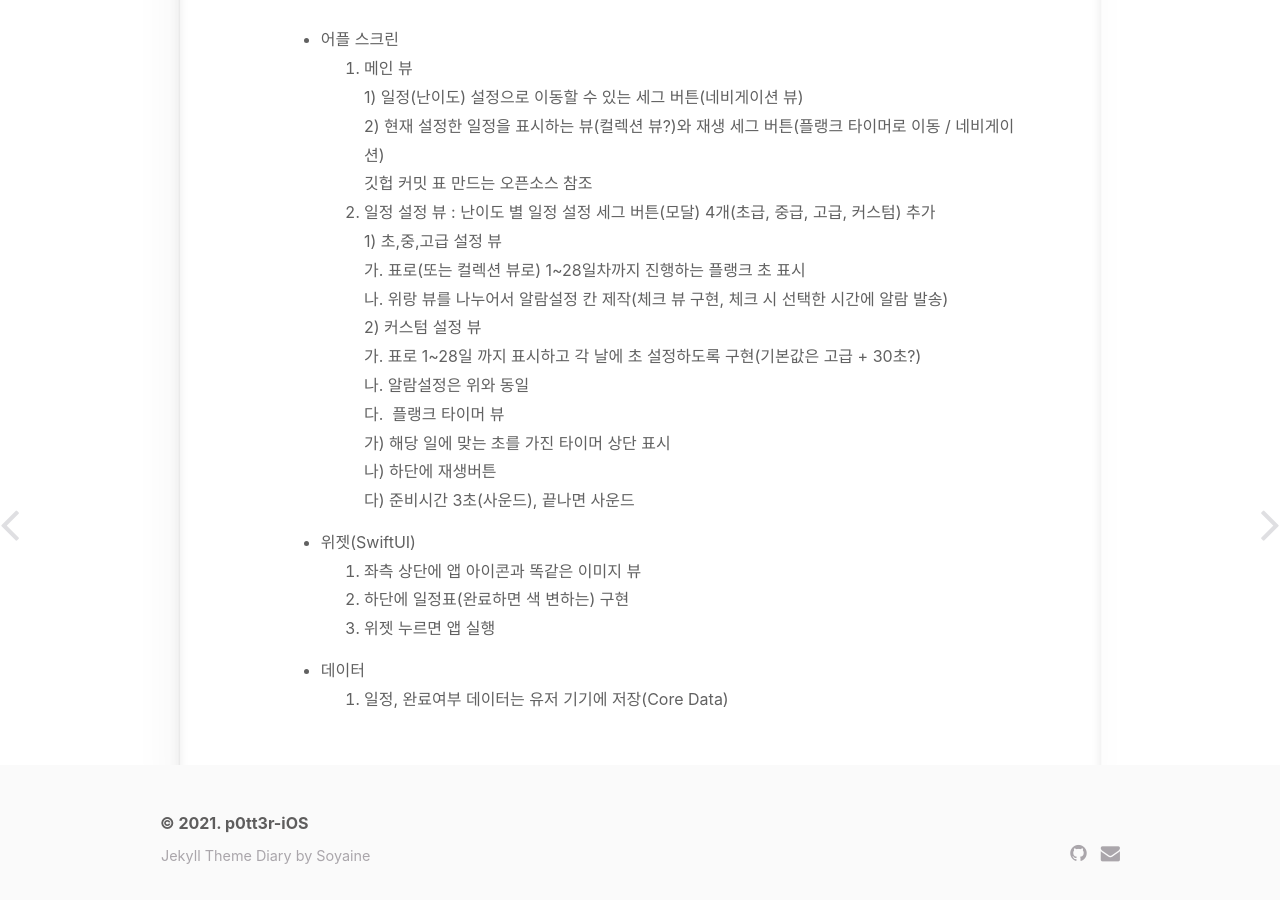
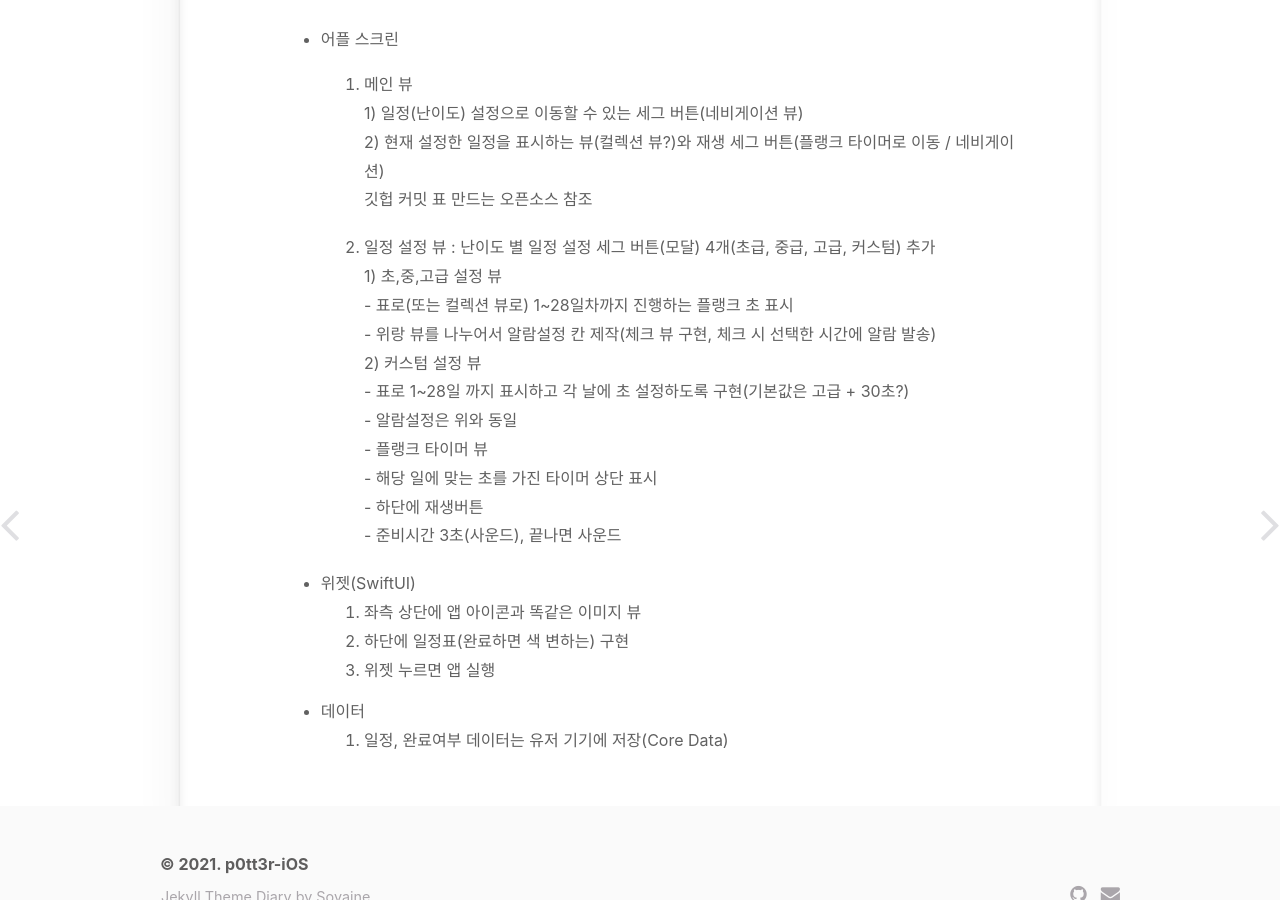
Before and after one commit to p0tt3r-iOS/p0tt3r-iOS.github.io, a Jekyll site: the page built from _posts/2021-04-14-Project-Plank-ON-Project-Proposal.md, in a window 1280 px wide and 900 px high, scrolled down 1298 px. Built offline with Jekyll 4.4.1, drawn with Linux system fonts in a browser that asks for light colours; some web fonts are replaced; some of the changed text lies outside the part shown.

Commit message:
update some posts

```diff
--- a/_posts/2021-04-14-Project-Plank-ON-Project-Proposal.md
+++ b/_posts/2021-04-14-Project-Plank-ON-Project-Proposal.md
@@ -57,17 +57,18 @@ excerpt: ""
         1) 일정(난이도) 설정으로 이동할 수 있는 세그 버튼(네비게이션 뷰)
         2) 현재 설정한 일정을 표시하는 뷰(컬렉션 뷰?)와 재생 세그 버튼(플랭크 타이머로 이동 / 네비게이션)
         깃헙 커밋 표 만드는 오픈소스 참조
+
     2. 일정 설정 뷰 : 난이도 별 일정 설정 세그 버튼(모달) 4개(초급, 중급, 고급, 커스텀) 추가
         1) 초,중,고급 설정 뷰
-            가. 표로(또는 컬렉션 뷰로) 1~28일차까지 진행하는 플랭크 초 표시
-            나. 위랑 뷰를 나누어서 알람설정 칸 제작(체크 뷰 구현, 체크 시 선택한 시간에 알람 발송)
+            - 표로(또는 컬렉션 뷰로) 1~28일차까지 진행하는 플랭크 초 표시
+            - 위랑 뷰를 나누어서 알람설정 칸 제작(체크 뷰 구현, 체크 시 선택한 시간에 알람 발송)
         2) 커스텀 설정 뷰
-            가. 표로 1~28일 까지 표시하고 각 날에 초 설정하도록 구현(기본값은 고급 + 30초?)
-            나. 알람설정은 위와 동일
-            다.  플랭크 타이머 뷰
-                가) 해당 일에 맞는 초를 가진 타이머 상단 표시
-                나) 하단에 재생버튼
-                다) 준비시간 3초(사운드), 끝나면 사운드
+            - 표로 1~28일 까지 표시하고 각 날에 초 설정하도록 구현(기본값은 고급 + 30초?)
+            - 알람설정은 위와 동일
+            - 플랭크 타이머 뷰
+                    - 해당 일에 맞는 초를 가진 타이머 상단 표시
+                    - 하단에 재생버튼
+                    - 준비시간 3초(사운드), 끝나면 사운드
 
 - 위젯(SwiftUI)
     1. 좌측 상단에 앱 아이콘과 똑같은 이미지 뷰
```
Also changed, not shown: other parts of _posts/2021-04-14-Project-Plank-ON-Project-Proposal.md (+1 -1 lines), _posts/2021-04-16-210416-TIL.md (+11 -9 lines), _posts/2021-04-16-iOS-Framework-Core-Data-(3).md (+23 -21 lines).
